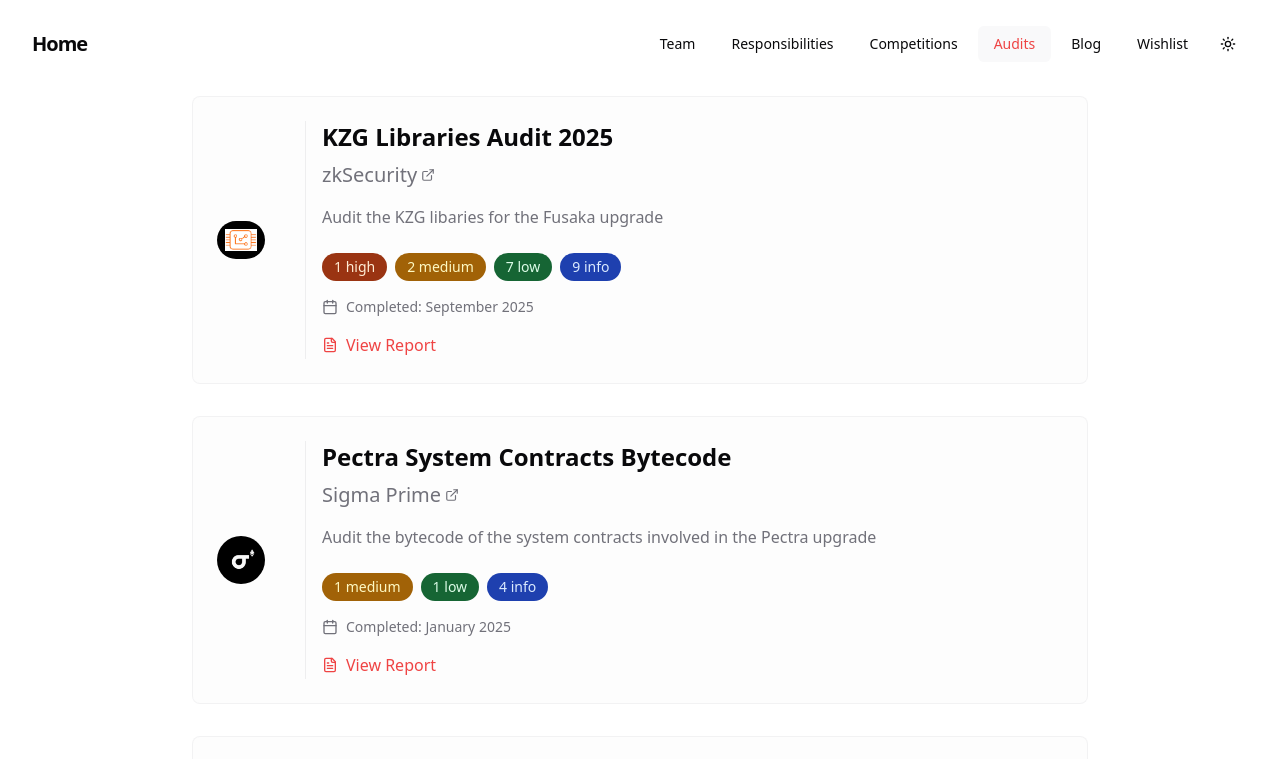
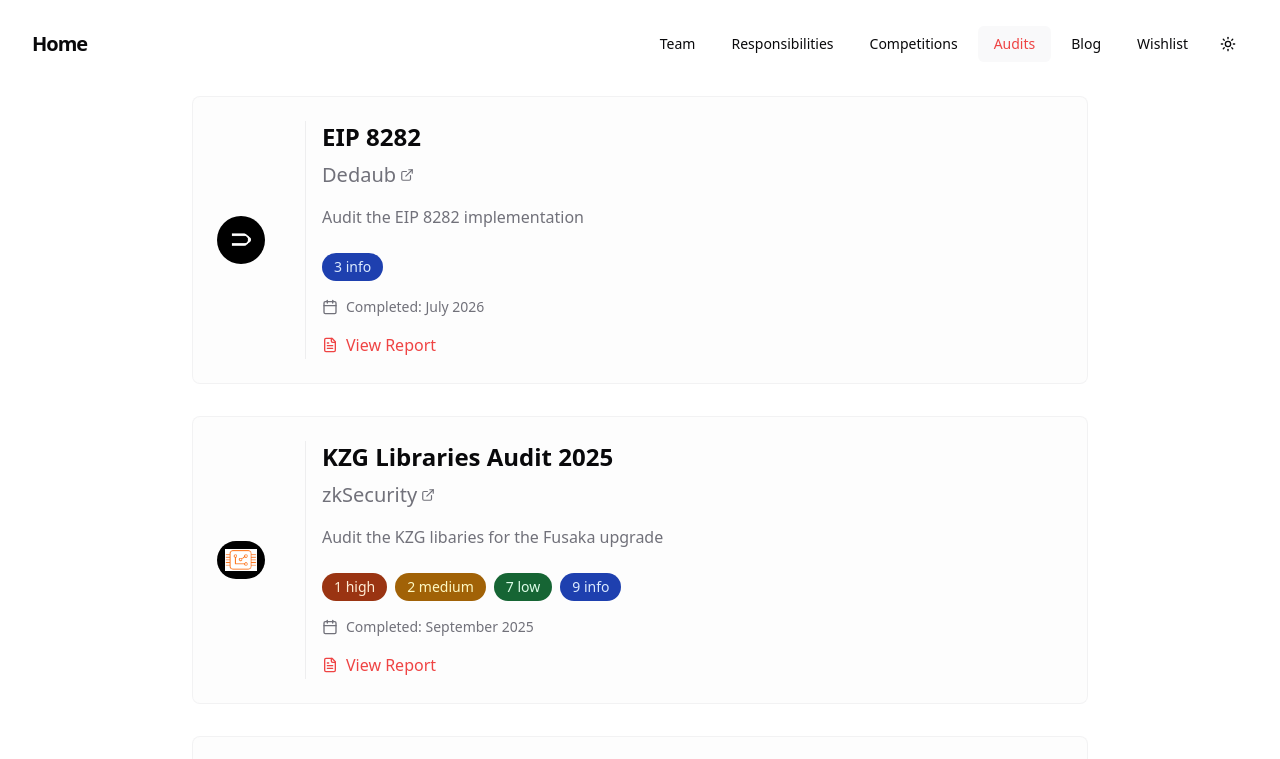
Before and after one commit to ethereum/protocol-security, a React (Vite) app: page /audits in a window 1280 px wide. Shown: the top 759 px of the page. Built offline with nearby package versions, Linux system fonts and the light colour scheme.

Commit message:
Add EIP 8282 audit details to audits list

```diff
--- a/src/pages/audits.tsx
+++ b/src/pages/audits.tsx
@@ -19,6 +19,18 @@
 }
 
 const audits: Audit[] = [
+  {
+    name: 'EIP 8282',
+    auditor: 'Dedaub',
+    auditorUrl: 'https://dedaub.com/',
+    logo: '/images/dedaub.png',
+    date: 'July 2026',
+    scope: 'Audit the EIP 8282 implementation',
+    findings: [
+        { severity: 'info', count: 3 },
+    ],
+    pdfUrl: '/audits/EIP_8282_Audit_Report_Dedaub.pdf',
+  },
   {
     name: 'KZG Libraries Audit 2025',
     auditor: 'zkSecurity',
```
